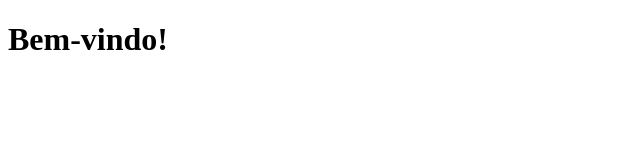
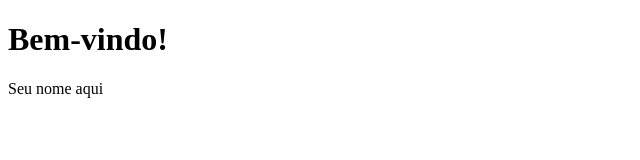
Before and after one commit to gustavomachado7/aula1-2024, a plain HTML site: page index.html in a window 1280 px wide. Shown: the whole page, without its empty margins (0-640 px from the left). Drawn offline with Linux system fonts and the light colour scheme.

Commit message:
inserindo nome

```diff
--- a/index.html
+++ b/index.html
@@ -7,5 +7,6 @@
 </head>
 <body>
     <h1>Bem-vindo!</h1>
+    <p>Seu nome aqui</p>
 </body>
 </html>
```
